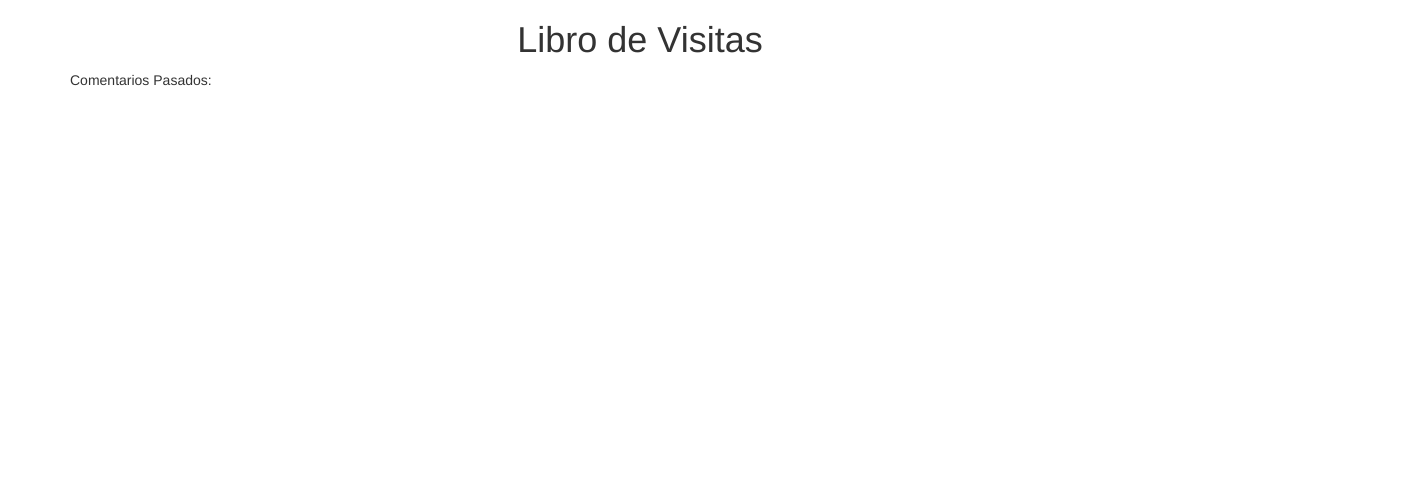
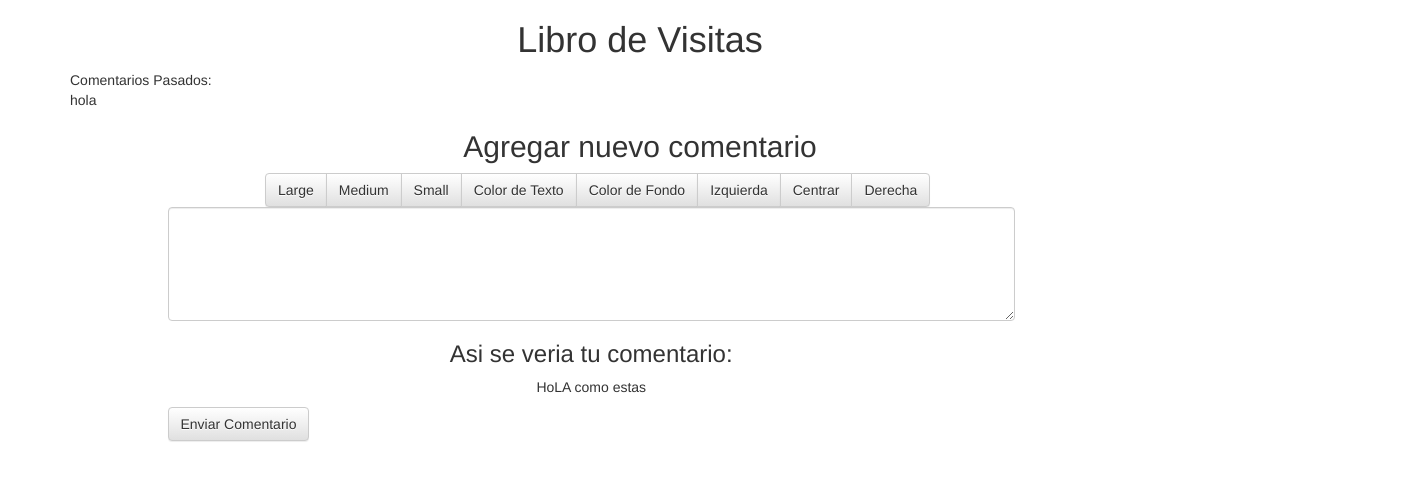
Before and after one commit to IvonReD/libro-de-visitas, a plain HTML site: page index.html in a window 1280 px wide. Shown: the whole page, 1420 px wide, since content can reach past the window. Drawn offline with nearby package versions, Linux system fonts and the light colour scheme.

Commit message:
Actualizando HTML y Css

```diff
--- a/css/main.css
+++ b/css/main.css
@@ -0,0 +1,12 @@
+*{
+  margin: 0;
+  padding: 0;
+}
+
+.view-com{
+  height: 100vh;
+}
+
+#enviar{
+  margin-left: 200px;
+}
--- a/index.html
+++ b/index.html
@@ -21,16 +21,55 @@
         <div class="col-sm-12">
           <span>Comentarios Pasados:</span>
           <div id="comment-past">
-
+            hola
           </div>
         </div>
       </div>
     </div>
   </section>
 
+  <section>
+    <div class="container">
+      <div class="row">
+        <h2 class="text-center">Agregar nuevo comentario</h2>
+        <div class="col-sm-12 col-sm-offset-2">
+          <div class="btn-group" role="group" aria-label="...">
+            <button type="button" class="btn btn-default">Large</button>
+            <button type="button" class="btn btn-default">Medium</button>
+            <button type="button" class="btn btn-default">Small</button>
+            <button type="button" class="btn btn-default">Color de Texto</button>
+            <button type="button" class="btn btn-default">Color de Fondo</button>
+            <button type="button" class="btn btn-default">Izquierda</button>
+            <button type="button" class="btn btn-default">Centrar</button>
+            <button type="button" class="btn btn-default">Derecha</button>
+          </div>
+        </div>
+      </div>
+      <div class="row">
+        <div class="col-sm-9 col-sm-offset-1">
+          <form>
+            <div class="form-group">
 
+              <textarea class="form-control" rows="5" id="comment"></textarea>
+            </div>
+          </form>
+          <h3 class="text-center">Asi se veria tu comentario:</h3>
+
+          <div id="view">
+            <p class="text-center"> HoLA como estas</p>
+          </div>
+          <div class="btn-group" role="group" aria-label="...">
+            <button type="button" class="btn btn-default" id="enviar">Enviar Comentario</button>
+          </div>
+        </div>
+      </div>
+    </div>
+  </section>
+
+  <script src="https://code.jquery.com/jquery-3.2.1.min.js" integrity="sha256-hwg4gsxgFZhOsEEamdOYGBf13FyQuiTwlAQgxVSNgt4=" crossorigin="anonymous"></script>
   <!-- Latest compiled and minified JavaScript -->
   <script src="https://maxcdn.bootstrapcdn.com/bootstrap/3.3.7/js/bootstrap.min.js" integrity="sha384-Tc5IQib027qvyjSMfHjOMaLkfuWVxZxUPnCJA7l2mCWNIpG9mGCD8wGNIcPD7Txa" crossorigin="anonymous"></script>
+  <script type="text/javascript" src="js/app.js"></script>
 </body>
 
 </html>
```
